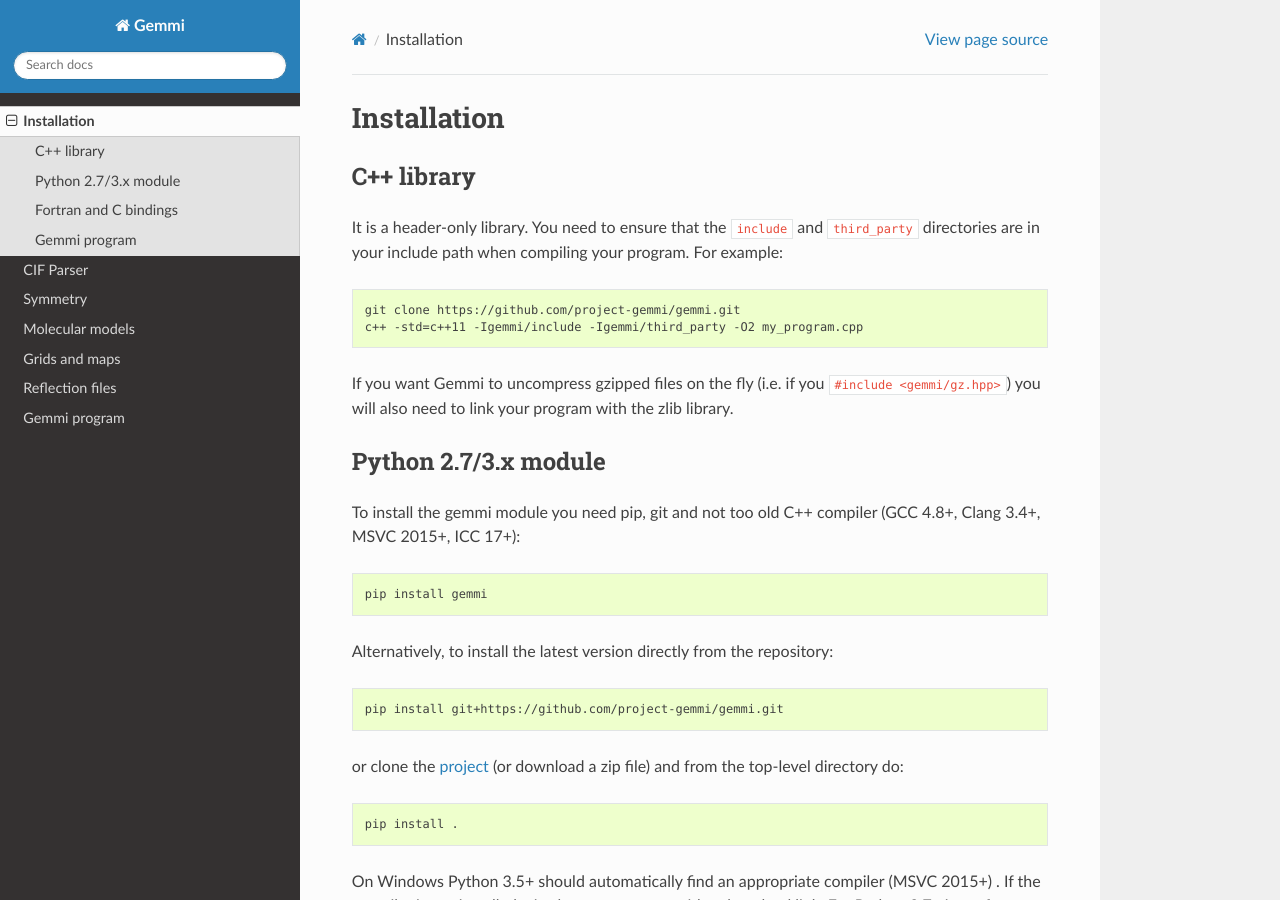
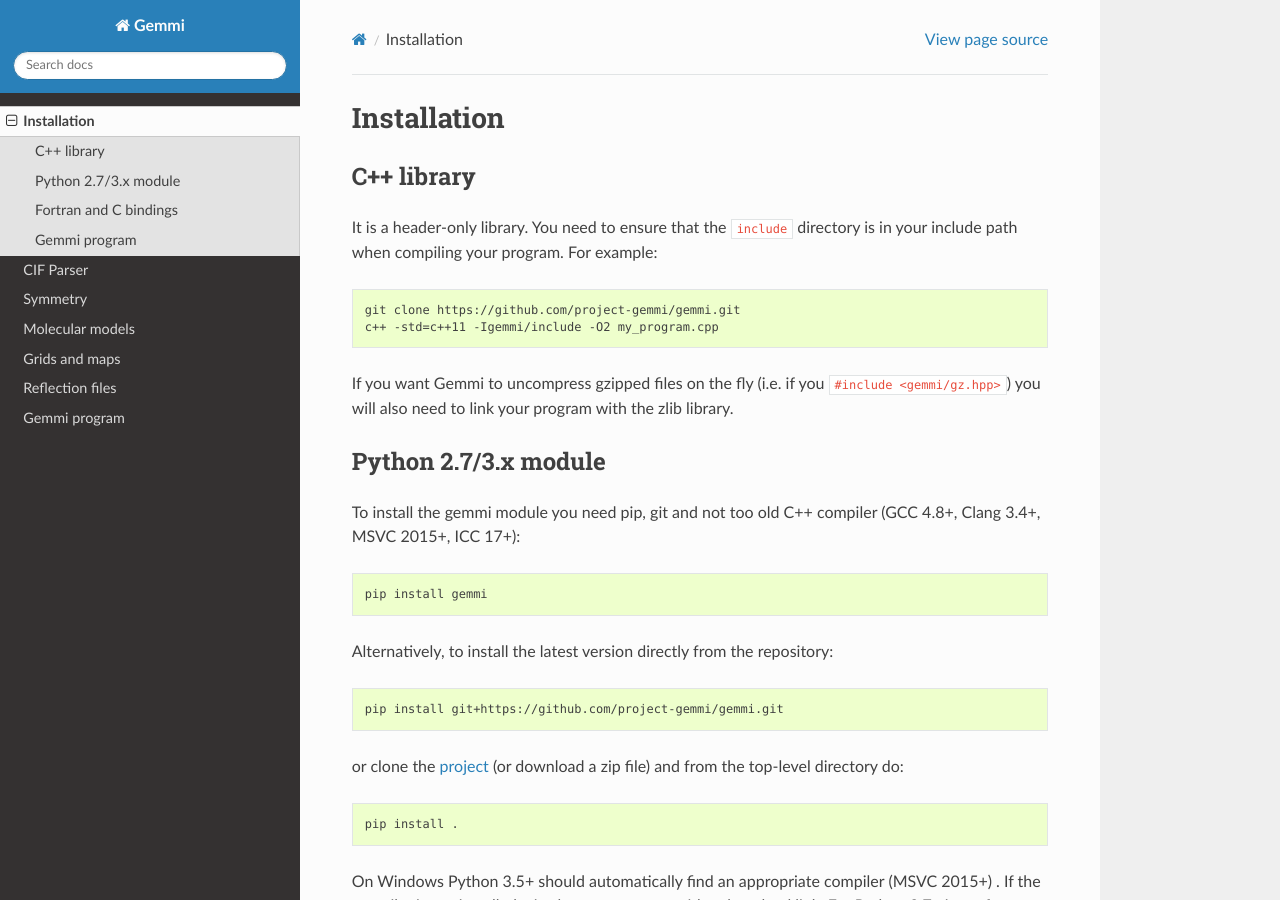
Before and after one commit to project-gemmi/gemmi, a Sphinx documentation site: the page built from docs/install.rst, in a window 1280 px wide and 900 px high. Built offline with Sphinx 7.4.7 and the Read the Docs theme 2.0.0, drawn with Linux system fonts in a browser that asks for light colours.

Commit message:
third-party library dependecies are now under gemmi/include/third_party

```diff
--- a/docs/install.rst
+++ b/docs/install.rst
@@ -8,11 +8,11 @@
 -----------
 
 It is a header-only library. You need to ensure that
-the ``include`` and ``third_party`` directories are in your include path
+the ``include`` directory is in your include path
 when compiling your program. For example::
 
     git clone https://github.com/project-gemmi/gemmi.git
-    c++ -std=c++11 -Igemmi/include -Igemmi/third_party -O2 my_program.cpp
+    c++ -std=c++11 -Igemmi/include -O2 my_program.cpp
 
 If you want Gemmi to uncompress gzipped files on the fly
 (i.e. if you ``#include <gemmi/gz.hpp>``)
--- a/docs/mol.rst
+++ b/docs/mol.rst
@@ -357,7 +357,7 @@
 
 .. code-block:: console
 
-  $ c++ -std=c++11 -Iinclude -Ithird_party example_above.cpp -lz
+  $ c++ -std=c++11 -Iinclude example_above.cpp -lz
   $ ./a.out 2cco.cif.gz
   This file has 20 models.
 
```
Also changed, not shown: docs/cif-parser.rst (+4 -4 lines), 1 other file.
